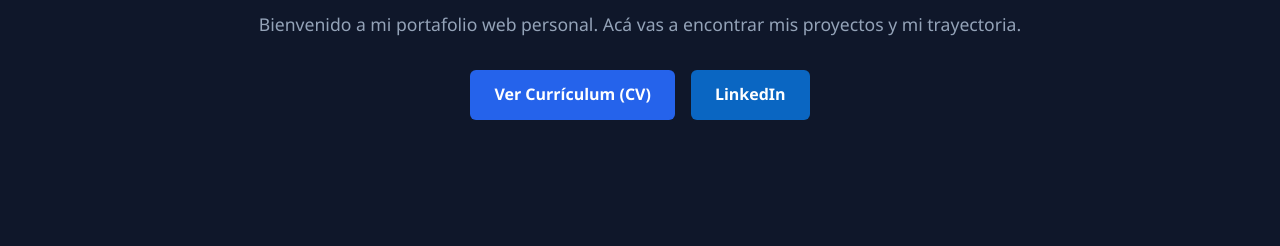
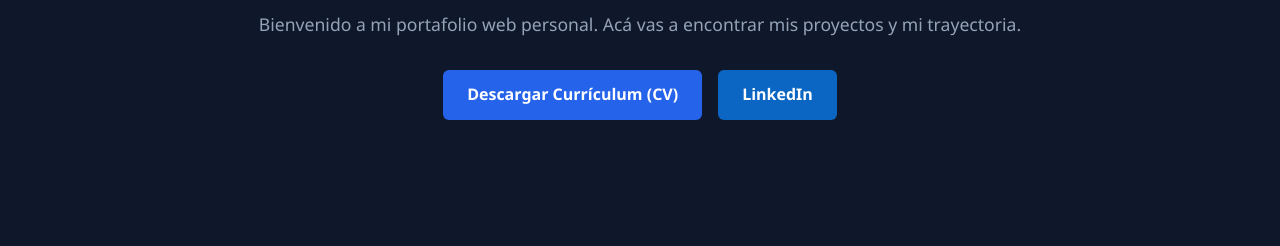
Before and after one commit to Juanhub-art/portafolio, a plain HTML site: page index.html in a window 1280 px wide. Shown: the part 220-466 px from the top of the page. Drawn offline with Linux system fonts and the light colour scheme; a script that the page names is missing.

Commit message:
Actualizado index.html con descarga de CV y etiquetas de tecnologias

```diff
--- a/index.html
+++ b/index.html
@@ -22,7 +22,7 @@
         <p>Bienvenido a mi portafolio web personal. Acá vas a encontrar mis proyectos y mi trayectoria.</p>
 
         <div class="botones-accion">
-            <a href="cv.pdf" target="_blank" class="btn">Ver Currículum (CV)</a>
+            <a href="cv.pdf" download="CV_Juan_Iglesias.pdf" class="btn">Descargar Currículum (CV)</a>
             <a href="https://www.linkedin.com/in/juan-bautista-iglesias-b708a3447/" target="_blank" class="btn btn-linkedin">LinkedIn</a>
         </div>
     </section>
```
